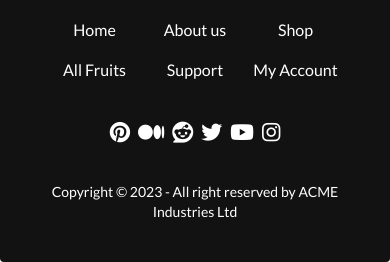
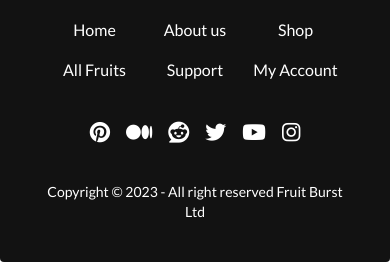
Before and after one commit to engsabbir/fruit-burst, a plain HTML site: page index.html in a window 390 px wide. Shown: the part 6223-6485 px from the top of the page. Drawn offline with nearby package versions, Linux system fonts and the light colour scheme.

Commit message:
footer text changed

```diff
--- a/index.html
+++ b/index.html
@@ -564,7 +564,7 @@
             <a class="link text-base md:text-lg link-hover">My Account</a>
         </div>
         <div>
-            <div class="grid grid-flow-col gap-2 md:gap-4">
+            <div class="grid grid-flow-col gap-4 md:gap-4">
                 <a href=""><i class="fa-brands fa-pinterest fa-xl"></i></a>
                 <a href=""><i class="fa-brands fa-medium fa-xl"></i></a>
                 <a href=""><i class="fa-brands fa-reddit fa-xl"></i></a>
@@ -574,7 +574,7 @@
             </div>
         </div>
         <div>
-            <p>Copyright © 2023 - All right reserved by ACME Industries Ltd</p>
+            <p>Copyright © 2023 - All right reserved Fruit Burst Ltd</p>
         </div>
     </footer>
 </body>
```
